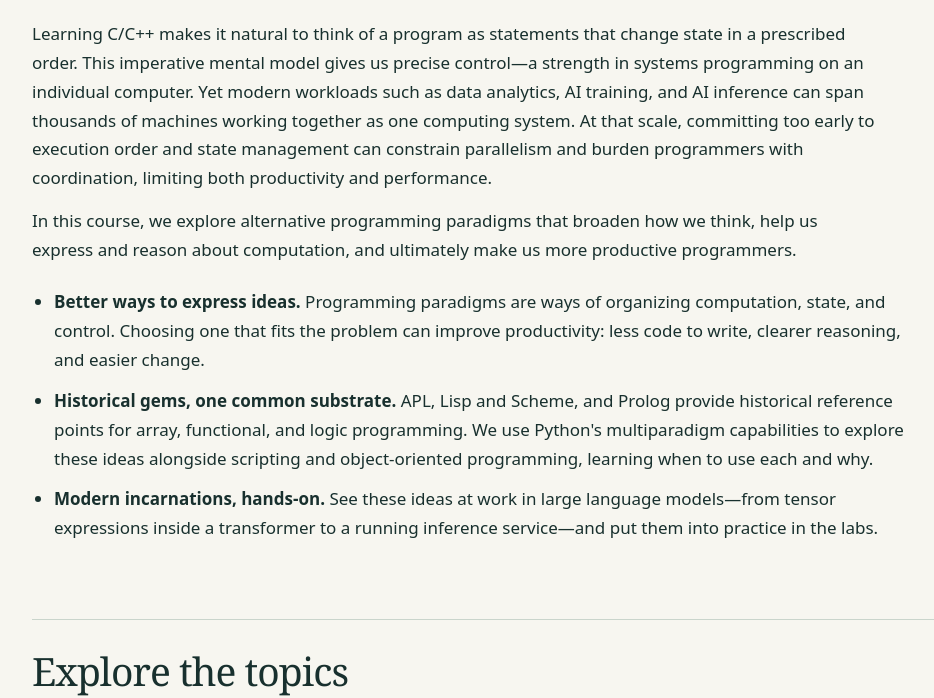
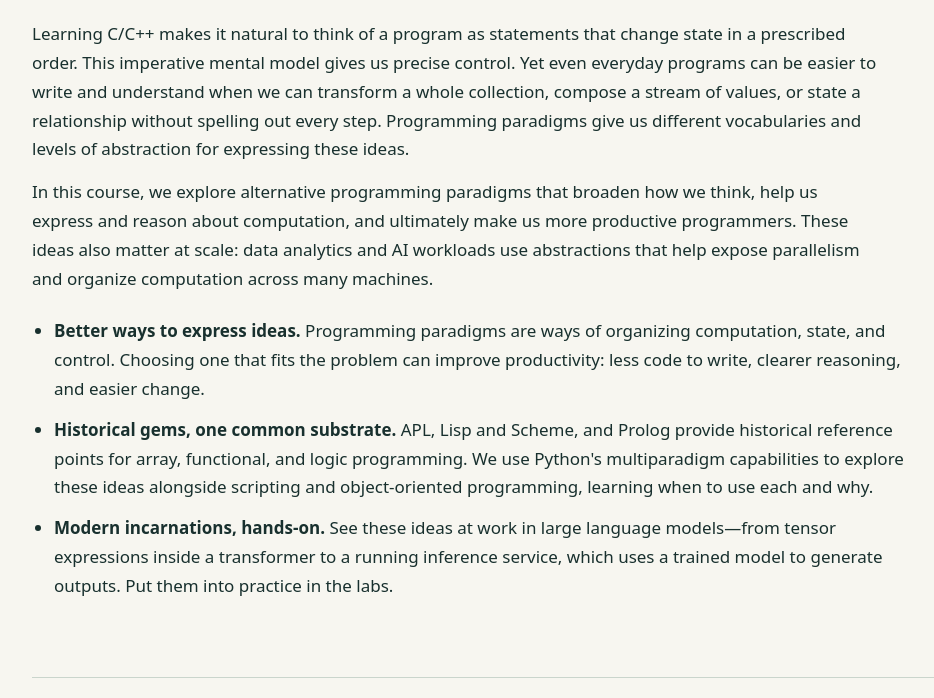
Before and after one commit to jianwen-zhu/2026-fall-ece326-jzhu, a plain HTML site: page index.html in a window 1280 px wide. Shown: the part 731-1429 px from the top of the page, without its empty margins (124-1058 px from the left). Drawn offline with Linux system fonts and the light colour scheme.

Commit message:
Clarify course motivation and link Quercus

```diff
--- a/index.html
+++ b/index.html
@@ -15,16 +15,16 @@
 <h2 id="objectives">What you will learn</h2>
 <p>Learning C/C++ makes it natural to think of a program as statements
 that change state in a prescribed order. This imperative mental model
-gives us precise control—a strength in systems programming on an
-individual computer. Yet modern workloads such as data analytics, AI
-training, and AI inference can span thousands of machines working
-together as one computing system. At that scale, committing too early to
-execution order and state management can constrain parallelism and
-burden programmers with coordination, limiting both productivity and
-performance.</p>
+gives us precise control. Yet even everyday programs can be easier to
+write and understand when we can transform a whole collection, compose a
+stream of values, or state a relationship without spelling out every
+step. Programming paradigms give us different vocabularies and levels of
+abstraction for expressing these ideas.</p>
 <p>In this course, we explore alternative programming paradigms that
 broaden how we think, help us express and reason about computation, and
-ultimately make us more productive programmers.</p>
+ultimately make us more productive programmers. These ideas also matter
+at scale: data analytics and AI workloads use abstractions that help
+expose parallelism and organize computation across many machines.</p>
 <ul>
 <li><strong>Better ways to express ideas.</strong> Programming paradigms
 are ways of organizing computation, state, and control. Choosing one
@@ -37,8 +37,8 @@ capabilities to explore these ideas alongside scripting and
 object-oriented programming, learning when to use each and why.</li>
 <li><strong>Modern incarnations, hands-on.</strong> See these ideas at
 work in large language models—from tensor expressions inside a
-transformer to a running inference service—and put them into practice in
-the labs.</li>
+transformer to a running inference service, which uses a trained model
+to generate outputs. Put them into practice in the labs.</li>
 </ul>
 <h2 id="topics">Explore the topics</h2>
 <p>The notes are executable Jupyter notebooks on GitHub. Follow the
@@ -163,9 +163,10 @@ the tradeoffs.</p>
 <aside class="principle"><p class="eyebrow">The question behind every transformation</p><p>What meaning stays fixed?<br>What becomes easier to express?<br>What changes in the running system?</p></aside>
 
 <h2 id="resources">Course resources</h2>
-<p>This page is a public overview. Enrolled students should use Quercus
-and the syllabus for deadlines, assessment policies, detailed lab
-handouts, and starter-code releases.</p>
+<p>This page is a public overview. Enrolled students should sign in to
+<a href="https://q.utoronto.ca/">Quercus</a> and select ECE326. Use the
+course's Quercus page and syllabus for deadlines, assessment policies,
+detailed lab handouts, and starter-code releases.</p>
 <p><a class="button" href="https://github.com/jianwen-zhu/2026-fall-ece326-jzhu">Open the student GitHub repository ↗</a></p></main>
 <footer><span>ECE326 · Programming Languages</span><a href="#top">Back to top ↑</a></footer>
 </body></html>
```
